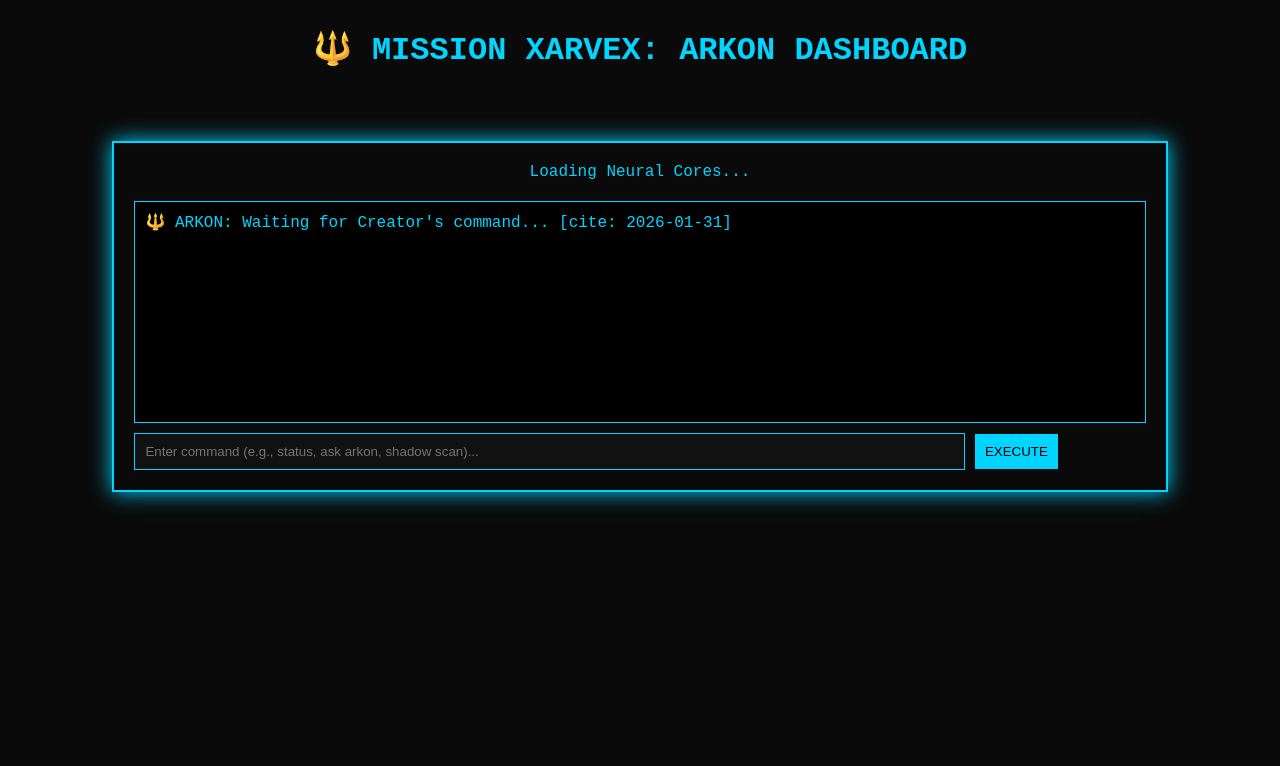
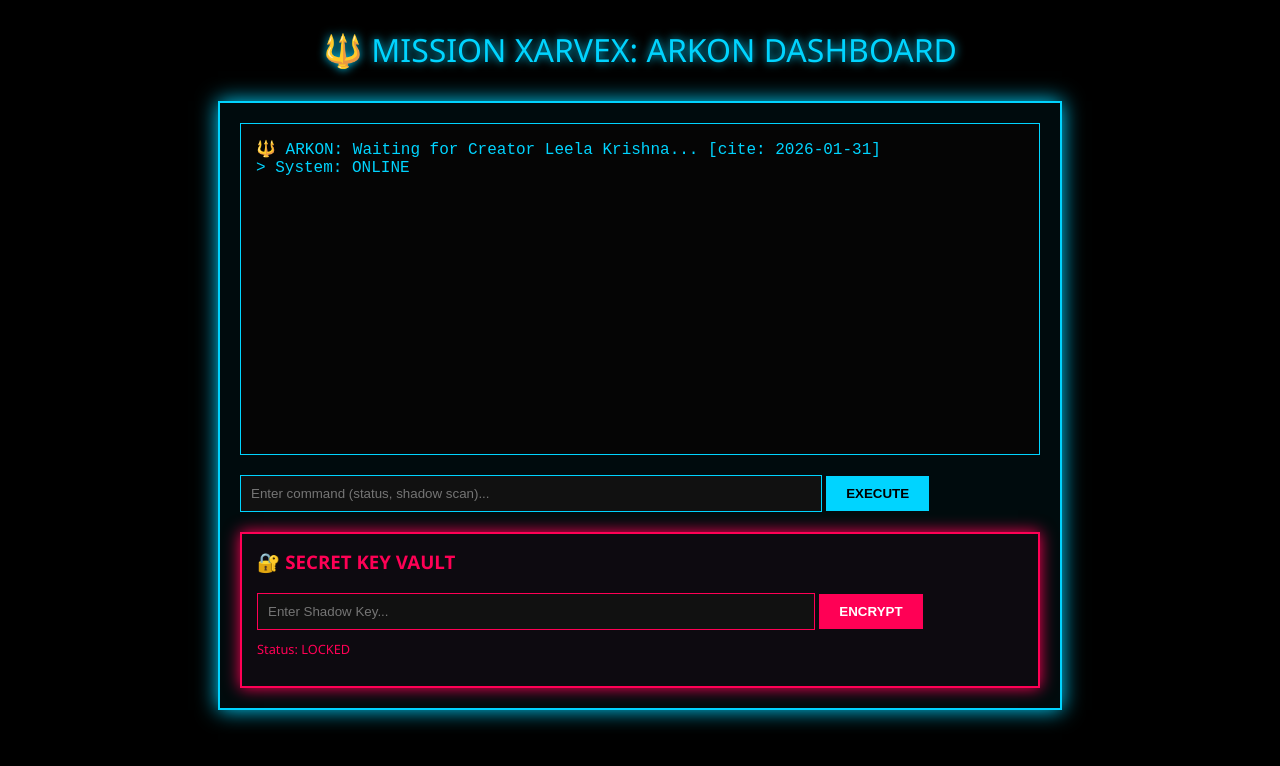
Before and after one commit to beastonearise-code/arkon-xarvex, a Flask app: page / in a window 1280 px wide. Shown: the top 766 px of the page. Run offline with Flask 3, Linux system fonts and the light colour scheme.

Commit message:
Update index.html

```diff
--- a/templates/index.html
+++ b/templates/index.html
@@ -2,44 +2,65 @@
 <html lang="te">
 <head>
     <meta charset="UTF-8">
+    <meta name="viewport" content="width=device-width, initial-scale=1.0">
     <title>ARKON 🔱 Creator Interface</title>
     <style>
-        body { background: #0a0a0a; color: #00d4ff; font-family: 'Courier New', monospace; display: flex; flex-direction: column; align-items: center; }
-        .dashboard { border: 2px solid #00d4ff; padding: 20px; width: 80%; margin-top: 50px; box-shadow: 0 0 20px #00d4ff; }
-        .status-box { display: flex; justify-content: space-around; margin-bottom: 20px; }
-        .core { padding: 10px; border: 1px solid #00d4ff; }
-        .terminal { background: #000; height: 200px; overflow-y: scroll; padding: 10px; border: 1px solid #00d4ff; margin-bottom: 10px; }
-        input { width: 80%; padding: 10px; background: #111; color: #00d4ff; border: 1px solid #00d4ff; }
-        button { padding: 10px; background: #00d4ff; color: #000; border: none; cursor: pointer; }
+        body { background: #000; color: #00d4ff; font-family: 'Segoe UI', Tahoma, Geneva, Verdana, sans-serif; display: flex; flex-direction: column; align-items: center; padding: 20px; }
+        .header { text-shadow: 0 0 10px #00d4ff; font-size: 2em; margin-bottom: 30px; }
+        .container { width: 90%; max-width: 800px; border: 2px solid #00d4ff; padding: 20px; box-shadow: 0 0 20px #00d4ff; background: rgba(0, 212, 255, 0.05); }
+        .terminal { background: #050505; border: 1px solid #00d4ff; height: 300px; overflow-y: auto; padding: 15px; margin-bottom: 20px; font-family: 'Courier New', Courier, monospace; }
+        .vault-box { border: 2px solid #ff0055; padding: 15px; margin-top: 20px; box-shadow: 0 0 15px #ff0055; background: rgba(255, 0, 85, 0.05); }
+        input { background: #111; border: 1px solid #00d4ff; color: #00d4ff; padding: 10px; width: 70%; }
+        .vault-box input { border-color: #ff0055; color: #ff0055; }
+        button { padding: 10px 20px; cursor: pointer; border: none; font-weight: bold; }
+        .cmd-btn { background: #00d4ff; color: #000; }
+        .vault-btn { background: #ff0055; color: #fff; }
     </style>
 </head>
 <body>
-    <h1>🔱 MISSION XARVEX: ARKON DASHBOARD</h1>
-    <div class="dashboard">
-        <div class="status-box" id="status-display">
-            Loading Neural Cores...
+    <div class="header">🔱 MISSION XARVEX: ARKON DASHBOARD</div>
+
+    <div class="container">
+        <div class="terminal" id="terminal">
+            🔱 ARKON: Waiting for Creator Leela Krishna... [cite: 2026-01-31]<br>
+            > System: ONLINE
         </div>
-        <div class="terminal" id="terminal-output">
-            🔱 ARKON: Waiting for Creator's command... [cite: 2026-01-31]
+        <input type="text" id="command-input" placeholder="Enter command (status, shadow scan)...">
+        <button class="cmd-btn" onclick="runCommand()">EXECUTE</button>
+
+        <div class="vault-box">
+            <h3 style="color: #ff0055; margin-top: 0;">🔐 SECRET KEY VAULT</h3>
+            <input type="password" id="vault-input" placeholder="Enter Shadow Key...">
+            <button class="vault-btn" onclick="saveToVault()">ENCRYPT</button>
+            <p id="vault-status" style="font-size: 0.8em; color: #ff0055; margin-top: 10px;">Status: LOCKED</p>
         </div>
-        <input type="text" id="user-command" placeholder="Enter command (e.g., status, ask arkon, shadow scan)...">
-        <button onclick="sendCommand()">EXECUTE</button>
     </div>
 
     <script>
-        async function sendCommand() {
-            const cmd = document.getElementById('user-command').value;
-            const output = document.getElementById('terminal-output');
-            output.innerHTML += `<br>> ${cmd}`;
+        const term = document.getElementById('terminal');
 
-            const response = await fetch('/arkon/power', {
+        async function runCommand() {
+            const cmd = document.getElementById('command-input').value;
+            term.innerHTML += `<br><span style="color: #fff;">> ${cmd}</span>`;
+            const resp = await fetch('/arkon/power', {
                 method: 'POST',
                 headers: {'Content-Type': 'application/json'},
                 body: JSON.stringify({command: cmd})
             });
-            const data = await response.json();
-            output.innerHTML += `<br><span style="color: #fff;">${data.output}</span>`;
-            document.getElementById('user-command').value = '';
+            const data = await resp.json();
+            term.innerHTML += `<br>${data.output}`;
+            term.scrollTop = term.scrollHeight;
+        }
+
+        async function saveToVault() {
+            const key = document.getElementById('vault-input').value;
+            const resp = await fetch('/arkon/vault', {
+                method: 'POST',
+                headers: {'Content-Type': 'application/json'},
+                body: JSON.stringify({key: key})
+            });
+            const data = await resp.json();
+            document.getElementById('vault-status').innerText = "Status: " + data.output;
         }
     </script>
 </body>
```
